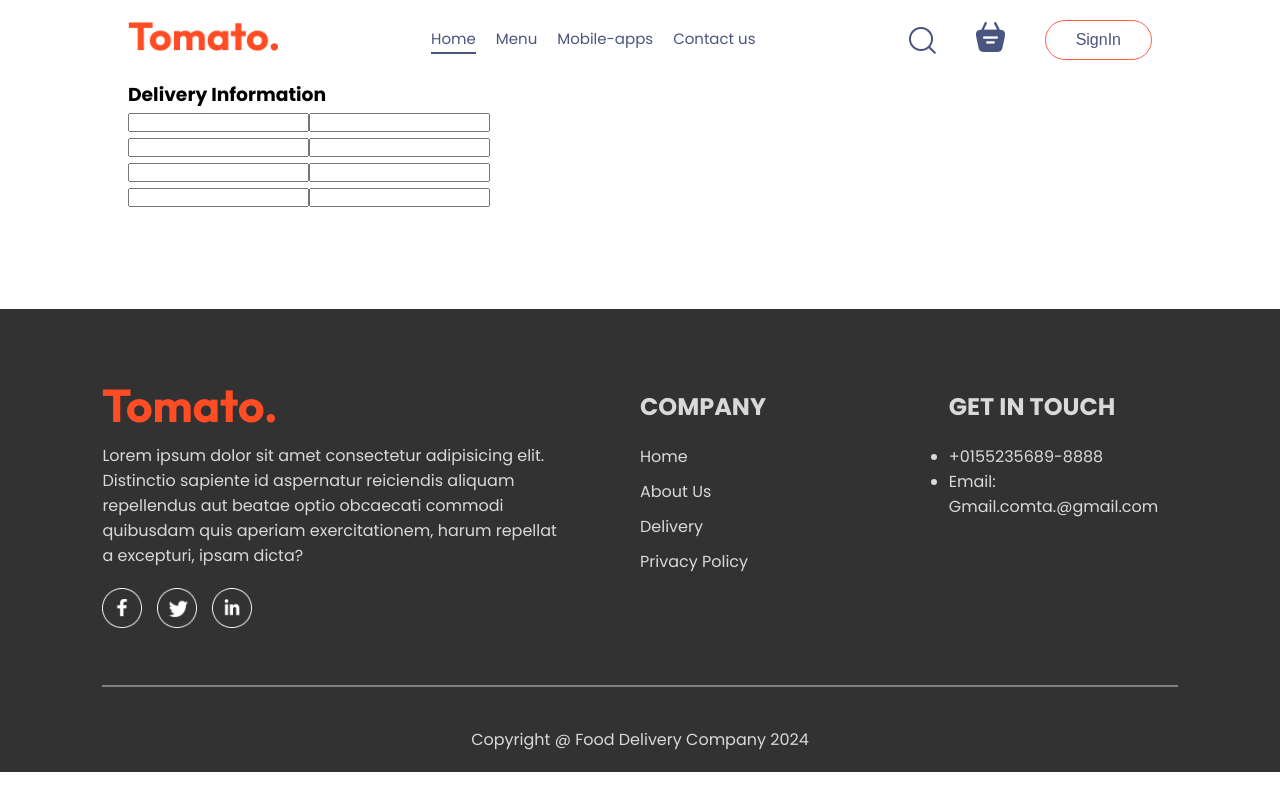
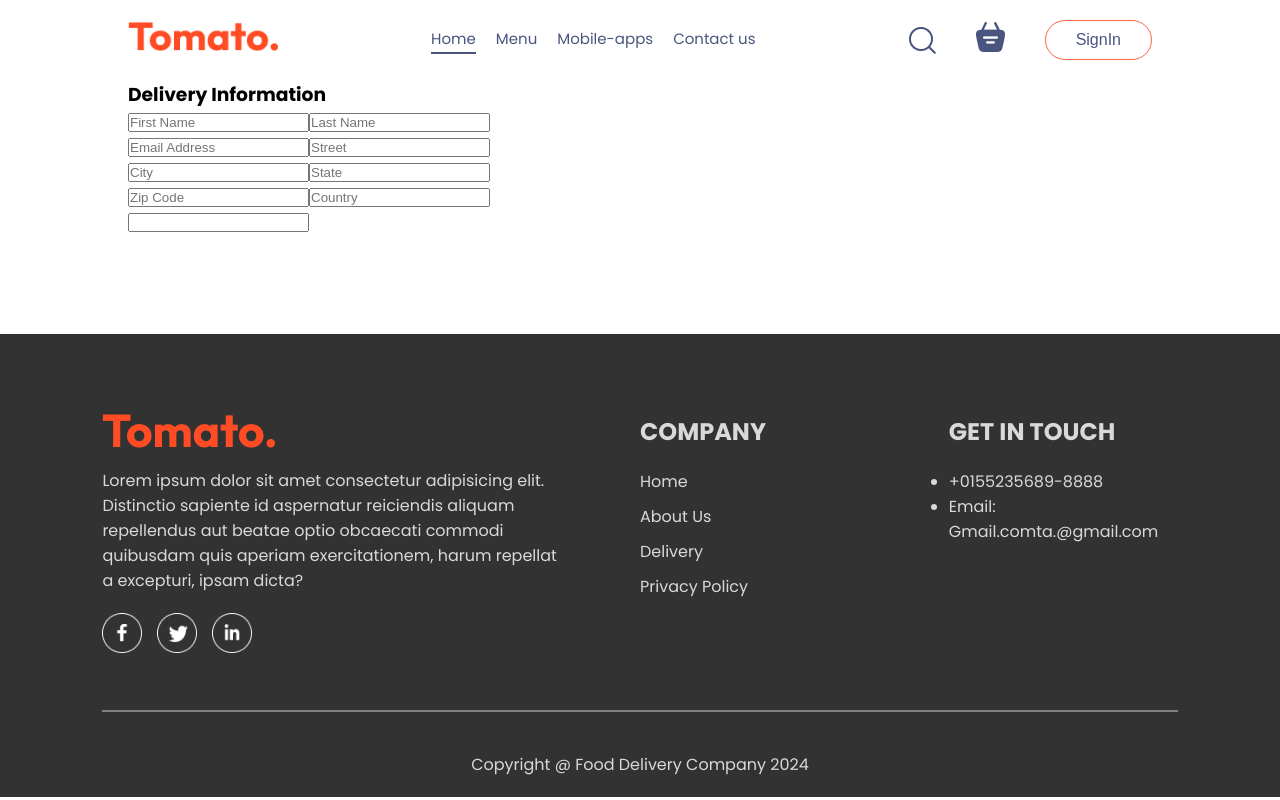
Before and after one commit to Robeeen/Food_delivery_Apps, a React (Vite) app: page /order in a window 1280 px wide. Built offline with nearby package versions, Linux system fonts and the light colour scheme.

Commit message:
Order Placeing

```diff
--- a/src/pages/placeOrder/PlaceOrder.jsx
+++ b/src/pages/placeOrder/PlaceOrder.jsx
@@ -8,19 +8,20 @@ const PlaceOrder = () => {
       <div className="place-order-right">
         <h3 className="title">Delivery Information</h3>
         <div className="multi-fields">
-          <input type="text" PlaceOrder="First Name" />
-          <input type="text" PlaceOrder="Last Name" />
+          <input type="text" placeholder="First Name" />
+          <input type="text" placeholder="Last Name" />
         </div>
-        <input type="email" PlaceOrder="Email Address" />
-        <input type="text" PlaceOrder="Street" />
+        <input type="email" placeholder="Email Address" />
+        <input type="text" placeholder="Street" />
         <div className="multi-fields">
-          <input type="text" PlaceOrder="City" />
-          <input type="text" PlaceOrder="State" />
+          <input type="text" placeholder="City" />
+          <input type="text" placeholder="State" />
         </div>
         <div className="multi-fields">
-          <input type="text" PlaceOrder="Zip Code" />
-          <input type="text" PlaceOrder="Country" />
+          <input type="text" placeholder="Zip Code" />
+          <input type="text" placeholder="Country" />
         </div>
+        <input type="text" PlaceOrder="Phone" />
       </div>
       <div className="place-order-left">
 
```
